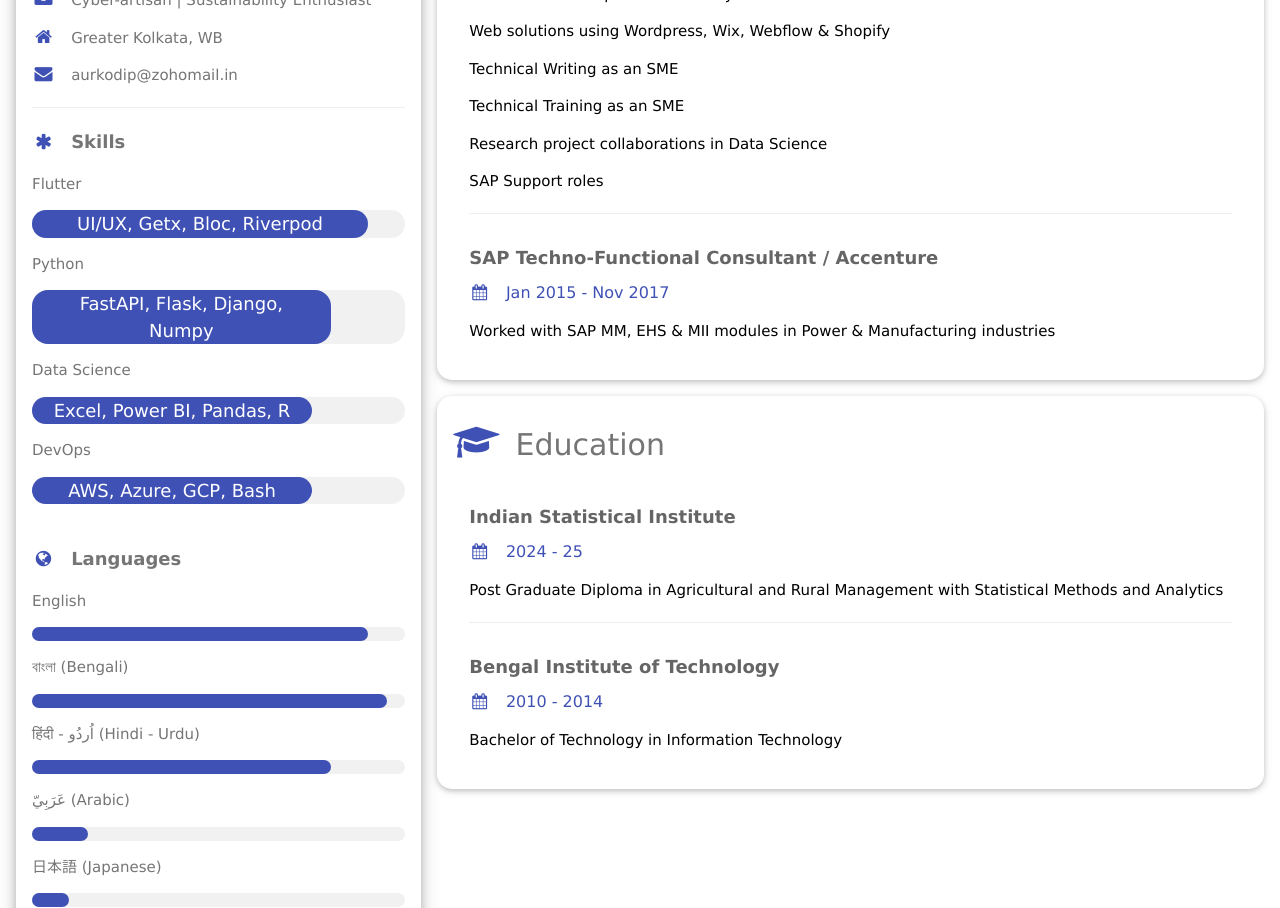
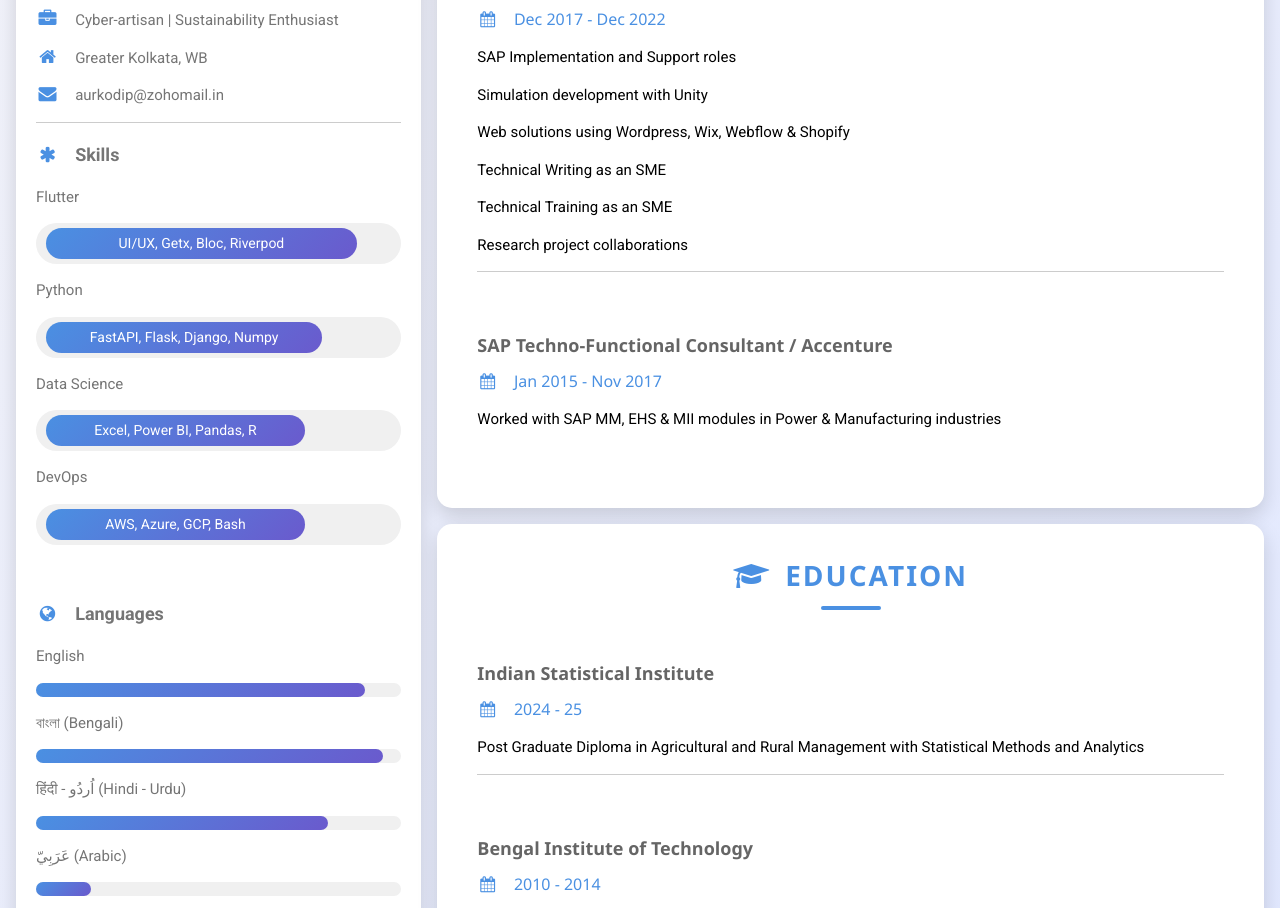
Before and after one commit to aurkodip/aurkodip.github.io, a plain HTML site: page index.html in a window 1280 px wide. Shown: the part 524-1432 px from the top of the page. Drawn offline with nearby package versions, Linux system fonts and the light colour scheme.

Commit message:
Update index.html

```diff
--- a/index.html
+++ b/index.html
@@ -6,132 +6,301 @@
     <meta charset="UTF-8">
     <meta name="viewport" content="width=device-width, initial-scale=1">
     <link rel="stylesheet" href="https://www.w3schools.com/w3css/4/w3.css">
-    <link rel='stylesheet' href='https://fonts.googleapis.com/css?family=Roboto'>
     <link rel="stylesheet" href="https://cdnjs.cloudflare.com/ajax/libs/font-awesome/4.7.0/css/font-awesome.min.css">
+    <link rel="stylesheet" href="https://fonts.googleapis.com/css2?family=Roboto:wght@400;500;700&display=swap">
     <style>
-    html,body,h1,h2,h3,h4,h5,h6 {font-family: "Verdana", sans-serif}
+      html, body {
+        font-family: "Roboto", sans-serif;
+        background: linear-gradient(135deg, #f4f4f9, #e0e7ff);
+        color: #333;
+        margin: 0;
+        padding: 0;
+      }
+
+      h2, h5 {
+        font-weight: 700;
+      }
+
+      .w3-card {
+        background: rgba(255, 255, 255, 0.8);
+        backdrop-filter: blur(10px);
+        box-shadow: 0 8px 20px rgba(0, 0, 0, 0.15);
+        transition: transform 0.3s ease, box-shadow 0.3s ease;
+        border-radius: 15px;
+        overflow: hidden;
+      }
+
+      .w3-card:hover {
+        transform: translateY(-10px);
+        box-shadow: 0 12px 30px rgba(0, 0, 0, 0.2);
+      }
+
+      .w3-container {
+        padding: 20px;
+      }
+
+      .w3-indigo {
+        background: linear-gradient(135deg, #4a90e2, #6a5acd) !important;
+      }
+
+      .w3-text-indigo {
+        color: #4a90e2 !important;
+      }
+
+      .w3-light-grey {
+        background-color: #f0f0f0 !important;
+      }
+
+      .w3-round-xlarge {
+        border-radius: 25px !important;
+      }
+
+      footer {
+        padding: 20px;
+        background: linear-gradient(135deg, #4a90e2, #6a5acd);
+        color: white;
+        text-align: center;
+      }
+
+      footer a {
+        color: white;
+        margin: 0 10px;
+        transition: color 0.3s ease, transform 0.3s ease;
+      }
+
+      footer a:hover {
+        color: #ffcc00;
+        transform: scale(1.1);
+      }
+
+      .w3-hover-opacity:hover {
+        opacity: 0.8;
+      }
+
+      .skills-bar {
+        margin-bottom: 15px;
+      }
+
+      .skills-bar div {
+        padding: 5px 10px;
+        font-size: 14px;
+      }
+
+      .languages-bar div {
+        height: 14px;
+      }
+
+      .w3-display-container img {
+        filter: grayscale(50%);
+        transition: filter 0.3s ease, transform 0.3s ease;
+        border-radius: 15px;
+      }
+
+      .w3-display-container img:hover {
+        filter: grayscale(0%);
+        transform: scale(1.05);
+      }
+
+      .w3-tag {
+        background-color: #ffcc00 !important;
+        color: #333 !important;
+        font-weight: bold;
+        padding: 5px 10px;
+        border-radius: 10px;
+      }
+
+      .animated-underline {
+        display: inline-block;
+        position: relative;
+        color: #4a90e2;
+        text-decoration: none;
+      }
+
+      .animated-underline::after {
+        content: '';
+        position: absolute;
+        width: 0;
+        height: 2px;
+        bottom: -2px;
+        left: 0;
+        background-color: #4a90e2;
+        transition: width 0.3s ease;
+      }
+
+      .animated-underline:hover::after {
+        width: 100%;
+      }
+
+      .section-title {
+        text-align: center;
+        font-size: 28px;
+        font-weight: bold;
+        color: #4a90e2;
+        margin-bottom: 20px;
+        position: relative;
+        text-transform: uppercase;
+        letter-spacing: 2px;
+      }
+
+      .section-title::after {
+        content: '';
+        width: 60px;
+        height: 4px;
+        background: #4a90e2;
+        display: block;
+        margin: 10px auto 0;
+        border-radius: 2px;
+      }
+
+      hr {
+        margin: 10px 0;
+        padding: 0;
+        border: none;
+        border-top: 1px solid #ccc;
+      }
+
+      .highlight {
+        background: linear-gradient(135deg, #ffcc00, #ff9900);
+        color: white;
+        padding: 5px 10px;
+        border-radius: 5px;
+        font-weight: bold;
+      }
+
+      .fade-in {
+        animation: fadeIn 1s ease-in-out;
+      }
+
+      @keyframes fadeIn {
+        from {
+          opacity: 0;
+        }
+        to {
+          opacity: 1;
+        }
+      }
     </style>
   </head>
-<body class="w3-dark-sand">
-
+  <body>
 
     <!-- Page Container -->
-<div class="w3-content w3-margin-top" style="max-width:1400px;">
-
+    <div class="w3-content w3-margin-top fade-in" style="max-width:1400px;">
 
       <!-- The Grid -->
       <div class="w3-row-padding">
 
         <!-- Left Column -->
         <div class="w3-third">
-
-      <div class="w3-white w3-text-grey w3-card-4" style="border-radius: 15px 15px 15px 15px;">
-        <div class="w3-display-container" style="position: relative; border-radius: 15px 15px 0 0; overflow: hidden;">
-          <img src="image.jpg" style="width:100%" alt="Avatar">
-
+          <div class="w3-white w3-text-grey w3-card">
+            <div class="w3-display-container">
+              <img src="image.jpg" style="width:100%;" alt="Avatar">
             </div>
             <div class="w3-container">
-
               <h2 style="padding: 10px; border-radius: 10px;">Aurkodip Dé</h2>
-
-          <p><i class="fa fa-briefcase fa-fw w3-margin-right w3-large w3-text-indigo"></i>Cyber-artisan | Sustainability Enthusiast </p>
+              <p><i class="fa fa-briefcase fa-fw w3-margin-right w3-large w3-text-indigo"></i>Cyber-artisan | Sustainability Enthusiast</p>
               <p><i class="fa fa-home fa-fw w3-margin-right w3-large w3-text-indigo"></i>Greater Kolkata, WB</p>
               <p><i class="fa fa-envelope fa-fw w3-margin-right w3-large w3-text-indigo"></i>aurkodip@zohomail.in</p>
               <hr>
 
-
               <p class="w3-large"><b><i class="fa fa-asterisk fa-fw w3-margin-right w3-text-indigo"></i>Skills</b></p>
+              <div class="skills-bar">
                 <p>Flutter</p>
-          <div class="w3-light-grey w3-round-xlarge w3-large">
+                <div class="w3-light-grey w3-round-xlarge">
                   <div class="w3-container w3-center w3-round-xlarge w3-indigo" style="width:90%">UI/UX, Getx, Bloc, Riverpod</div>
                 </div>
+              </div>
+              <div class="skills-bar">
                 <p>Python</p>
-          <div class="w3-light-grey w3-round-xlarge w3-large">
-            <div class="w3-container w3-center w3-round-xlarge w3-indigo" style="width:80%">
-              <div class="w3-center w3-text-white">FastAPI, Flask, Django, Numpy</div>
+                <div class="w3-light-grey w3-round-xlarge">
+                  <div class="w3-container w3-center w3-round-xlarge w3-indigo" style="width:80%">FastAPI, Flask, Django, Numpy</div>
                 </div>
               </div>
+              <div class="skills-bar">
                 <p>Data Science</p>
-          <div class="w3-light-grey w3-round-xlarge w3-large">
+                <div class="w3-light-grey w3-round-xlarge">
                   <div class="w3-container w3-center w3-round-xlarge w3-indigo" style="width:75%">Excel, Power BI, Pandas, R</div>
                 </div>
+              </div>
+              <div class="skills-bar">
                 <p>DevOps</p>
-          <div class="w3-light-grey w3-round-xlarge w3-large">
+                <div class="w3-light-grey w3-round-xlarge">
                   <div class="w3-container w3-center w3-round-xlarge w3-indigo" style="width:75%">AWS, Azure, GCP, Bash</div>
                 </div>
-
+              </div>
               <br>
-
-
-          <p class="w3-large w3-text-theme"><b><i class="fa fa-globe fa-fw w3-margin-right w3-text-indigo"></i>Languages</b></p>
+              <p class="w3-large"><b><i class="fa fa-globe fa-fw w3-margin-right w3-text-indigo"></i>Languages</b></p>
+              <div class="languages-bar">
                 <p>English</p>
                 <div class="w3-light-grey w3-round-xlarge">
-            <div class="w3-round-xlarge w3-indigo" style="height:14px;width:90%"></div>
+                  <div class="w3-round-xlarge w3-indigo" style="width:90%"></div>
                 </div>
+              </div>
+              <div class="languages-bar">
                 <p>বাংলা (Bengali)</p>
                 <div class="w3-light-grey w3-round-xlarge">
-            <div class="w3-round-xlarge w3-indigo" style="height:14px;width:95%"></div>
+                  <div class="w3-round-xlarge w3-indigo" style="width:95%"></div>
                 </div>
+              </div>
+              <div class="languages-bar">
                 <p>हिंदी - اُردُو (Hindi - Urdu)</p>
                 <div class="w3-light-grey w3-round-xlarge">
-            <div class="w3-round-xlarge w3-indigo" style="height:14px;width:80%"></div>
+                  <div class="w3-round-xlarge w3-indigo" style="width:80%"></div>
                 </div>
+              </div>
+              <div class="languages-bar">
                 <p>عَرَبِيّ (Arabic)</p>
                 <div class="w3-light-grey w3-round-xlarge">
-            <div class="w3-round-xlarge w3-indigo" style="height:14px;width:15%"></div>
+                  <div class="w3-round-xlarge w3-indigo" style="width:15%"></div>
                 </div>
+              </div>
+              <div class="languages-bar">
                 <p>日本語 (Japanese)</p>
                 <div class="w3-light-grey w3-round-xlarge">
-            <div class="w3-round-xlarge w3-indigo" style="height:14px;width:10%"></div>
+                  <div class="w3-round-xlarge w3-indigo" style="width:10%"></div>
+                </div>
               </div>
               <br>
             </div>
-      </div><br>
-
-
-    <!-- End Left Column -->
+          </div>
         </div>
 
-
         <!-- Right Column -->
-    <div class="w3-twothird" >
-
-      <div class="w3-container w3-card w3-white w3-margin-bottom" style="border-radius: 15px 15px 15px 15px;">
-        <h2 class="w3-text-grey w3-padding-16"><i class="fa fa-suitcase fa-fw w3-margin-right w3-xxlarge w3-text-indigo"></i>Work Experience</h2>
+        <div class="w3-twothird">
+          <!-- Work Experience Section -->
+          <div class="w3-container w3-card w3-white w3-margin-bottom">
+            <h2 class="section-title"><i class="fa fa-suitcase fa-fw w3-margin-right"></i>Work Experience</h2>
             <div class="w3-container">
               <h5 class="w3-opacity"><b>Full-stack Cross Platform Application Developer</b></h5>
-          <h6 class="w3-text-indigo"><i class="fa fa-calendar fa-fw w3-margin-right"></i>Jan 2023 - <span class="w3-tag w3-indigo w3-round">Current</span></h6>
-          <p>Delivered 2 prototypes, an internal dashboard, and a financial planning app using Flutter.<p>
-
+              <h6 class="w3-text-indigo"><i class="fa fa-calendar fa-fw w3-margin-right"></i>Jan 2023 - <span class="w3-tag">Current</span></h6>
+              <p>Delivered 2 prototypes, an internal dashboard, and a financial planning app using Flutter.</p>
               <p>State Management: Experienced with Getx, Bloc, Provider, and Riverpod for state management.</p>
-
               <p>Backend Integration: with Firebase for real-time data and user authentication, and Python-based REST API solutions using FastAPI, Flask, and Django.</p>
-
               <p>Team Collaboration: Effective in collaborative environments, using Git for version control, and following agile methodologies.</p>
-
               <hr>
             </div>
             <div class="w3-container">
               <h5 class="w3-opacity"><b>Independent Consultant</b></h5>
               <h6 class="w3-text-indigo"><i class="fa fa-calendar fa-fw w3-margin-right"></i>Dec 2017 - Dec 2022</h6>
+              <p>SAP Implementation and Support roles</p>
               <p>Simulation development with Unity</p>
               <p>Web solutions using Wordpress, Wix, Webflow & Shopify</p>
               <p>Technical Writing as an SME</p>
               <p>Technical Training as an SME</p>
-          <p>Research project collaborations in Data Science</p>
-          <p>SAP Support roles</p>
+              <p>Research project collaborations</p>
+
               <hr>
             </div>
             <div class="w3-container">
               <h5 class="w3-opacity"><b>SAP Techno-Functional Consultant / Accenture</b></h5>
               <h6 class="w3-text-indigo"><i class="fa fa-calendar fa-fw w3-margin-right"></i>Jan 2015 - Nov 2017</h6>
-          <p>Worked with SAP MM, EHS & MII modules in Power & Manufacturing industries </p><br>
+              <p>Worked with SAP MM, EHS & MII modules in Power & Manufacturing industries</p>
+              <br>
             </div>
           </div>
 
-
-      <div class="w3-container w3-card w3-white" style="border-radius: 15px 15px 15px 15px;">
-        <h2 class="w3-text-grey w3-padding-16"><i class="fa fa-graduation-cap fa-fw w3-margin-right w3-xxlarge w3-text-indigo"></i>Education</h2>
+          <!-- Education Section -->
+          <div class="w3-container w3-card w3-white" style="border-radius: 15px;">
+            <h2 class="section-title"><i class="fa fa-graduation-cap fa-fw w3-margin-right"></i>Education</h2>
             <div class="w3-container">
               <h5 class="w3-opacity"><b>Indian Statistical Institute</b></h5>
               <h6 class="w3-text-indigo"><i class="fa fa-calendar fa-fw w3-margin-right"></i>2024 - 25</h6>
@@ -141,53 +310,29 @@
             <div class="w3-container">
               <h5 class="w3-opacity"><b>Bengal Institute of Technology</b></h5>
               <h6 class="w3-text-indigo"><i class="fa fa-calendar fa-fw w3-margin-right"></i>2010 - 2014</h6>
-          <p>Bachelor of Technology in Information Technology</p><br>
+              <p>Bachelor of Technology in Information Technology</p>
+              <br>
+            </div>
+          </div>
+        </div>
       </div>
     </div>
 
-
-    <!-- End Right Column -->
-    </div>
-
-  <!-- End Grid -->
-  </div>
-
-  <!-- End Page Container -->
-</div>
-
-
-
-
-<footer class="w3-container w3-indigo w3-center w3-margin-top">
-  <footer class="w3-container w3-indigo w3-center w3-margin-top">
+    <!-- Footer -->
+    <footer>
       <p>Connect with me:</p>
-
-
-
       <a href="https://www.linkedin.com/in/aurkodip/" target="_blank">
-    <i class="fa fa-linkedin w3-hover-opacity" style="font-size: 40px; margin-top: 5px; margin-bottom: 25px;"></i>
+        <i class="fa fa-linkedin w3-hover-opacity" style="font-size: 40px;"></i>
       </a>
       <a href="https://github.com/aurkodip/aurkodiphome" target="_blank">
-    <i class="fa fa-github w3-hover-opacity" style="font-size: 40px; margin-top: 5px; margin-bottom: 25px;"></i>
+        <i class="fa fa-github w3-hover-opacity" style="font-size: 40px;"></i>
       </a>
       <a href="https://x.com/aurkodipx" target="_blank">
-    <i class="fa fa-twitter w3-hover-opacity" style="font-size: 40px; margin-top: 5px; margin-bottom: 25px;"></i>
+        <i class="fa fa-twitter w3-hover-opacity" style="font-size: 40px;"></i>
       </a>
       <a href="https://www.t.me/aurkodip/" target="_blank">
-    <i class="fa fa-telegram w3-hover-opacity" style="font-size: 40px; margin-top: 5px; margin-bottom: 25px;"></i>
+        <i class="fa fa-telegram w3-hover-opacity" style="font-size: 40px;"></i>
       </a>
-
     </footer>
-
-
-</footer>
-
-
-
-
-
-
-
-
   </body>
 </html>
```
Lines whose indentation alone changed are shown as unchanged.
